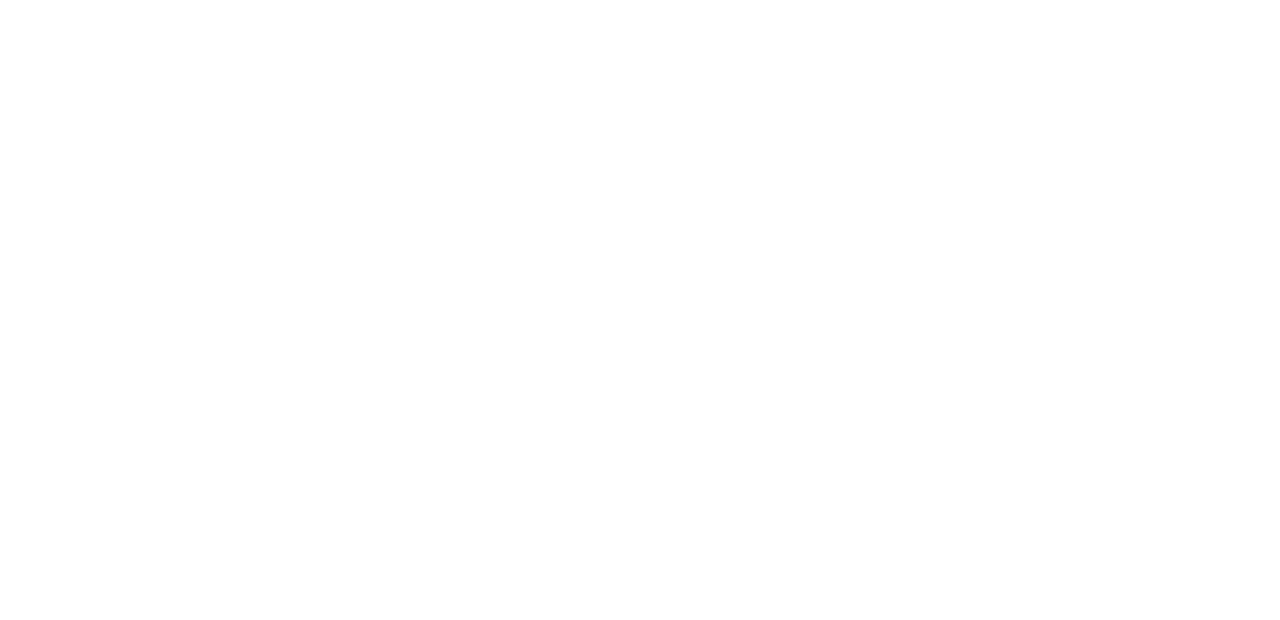
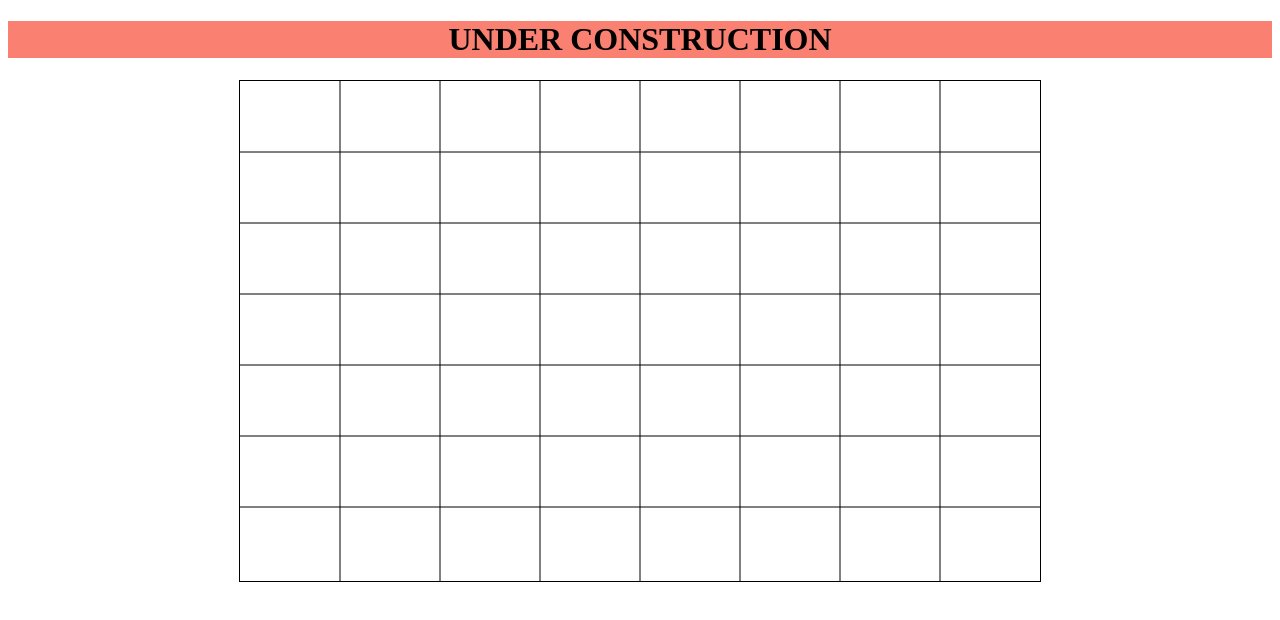
Before and after one commit to ajtw7/connect5-game, a plain HTML site: page index.html in a window 1280 px wide. Drawn offline with Linux system fonts and the light colour scheme.

Commit message:
added canvas with grid

```diff
--- a/index.html
+++ b/index.html
@@ -1,17 +1,21 @@
 <!DOCTYPE html>
 <html lang="en">
-<head>
-    <meta charset="UTF-8">
-    <meta http-equiv="X-UA-Compatible" content="IE=edge">
-    <meta name="viewport" content="width=device-width, initial-scale=1.0">
-    <link rel="stylesheet" href="styles/style.css">
+  <head>
+    <meta charset="UTF-8" />
+    <meta http-equiv="X-UA-Compatible" content="IE=edge" />
+    <meta name="viewport" content="width=device-width, initial-scale=1.0" />
+    <link rel="stylesheet" href="styles/style.css" />
     <title>Connect 5</title>
-</head>
-<body>
+  </head>
+  <body>
+    <div class="main">
+      <h1>UNDER CONSTRUCTION</h1>
+    </div>
 
-
-
+  <div class="canvas-div">
+    <canvas id="myCanvas" width="800" height="500"></canvas>
+  </div>
 
     <script src="scripts/index.js"></script>
-</body>
+  </body>
 </html>
--- a/scripts/index.js
+++ b/scripts/index.js
@@ -1,4 +1,109 @@
+const canvas = document.querySelector("#myCanvas")
+// console.log(canvas)
+const ctx = canvas.getContext('2d')
+
+// The first horizontal line
+ctx.beginPath();
+ctx.moveTo(100,0);
+ctx.lineTo(100,500);
+ctx.stroke();
+ctx.closePath();
+
+// The second horizontal line
+ctx.beginPath();
+ctx.moveTo(200,0);
+ctx.lineTo(200,500);
+ctx.stroke();
+ctx.closePath();
+
+// The third horizontal line
+ctx.beginPath();
+ctx.moveTo(300,0);
+ctx.lineTo(300,500);
+ctx.stroke();
+ctx.closePath();
+
+// The fourth horizontal line
+ctx.beginPath();
+ctx.moveTo(400,0);
+ctx.lineTo(400,500);
+ctx.stroke();
+ctx.closePath();
+
+// The fifth horizontal line
+ctx.beginPath();
+ctx.moveTo(500,0);
+ctx.lineTo(500,500);
+ctx.stroke();
+ctx.closePath();
+
+// The sixth horizontal line
+ctx.beginPath();
+ctx.moveTo(600,0);
+ctx.lineTo(600,500);
+ctx.stroke();
+ctx.closePath();
+
+// The seventh horizontal line
+ctx.beginPath();
+ctx.moveTo(700,0);
+ctx.lineTo(700,500);
+ctx.stroke();
+ctx.closePath();
+
+// ---------------------------
+
+// Vertical Line 01
+ctx.beginPath();
+ctx.moveTo(0, 71);
+ctx.lineTo(800, 71);
+ctx.stroke();
+ctx.closePath();
+
+// Vertical Line 02
+ctx.beginPath();
+ctx.moveTo(0, 142);
+ctx.lineTo(800, 142);
+ctx.stroke();
+ctx.closePath();
+
+// Vertical Line 03
+ctx.beginPath();
+ctx.moveTo(0, 213);
+ctx.lineTo(800, 213);
+ctx.stroke();
+ctx.closePath();
+
+// Vertical Line 04
+ctx.beginPath();
+ctx.moveTo(0, 284);
+ctx.lineTo(800, 284);
+ctx.stroke();
+ctx.closePath();
+
+// Vertical Line 05
+ctx.beginPath();
+ctx.moveTo(0, 355);
+ctx.lineTo(800, 355);
+ctx.stroke();
+ctx.closePath();
+
+// Vertical Line 06
+ctx.beginPath();
+ctx.moveTo(0, 426);
+ctx.lineTo(800, 426);
+ctx.stroke();
+ctx.closePath();
+
+
+
+
+
+
+
+
 // Initializing the main game space with 7 columns and 8 rows (56 positions).
+console.log('WASSUPPP')
 
 let tower = [
     row1 = [{
--- a/styles/style.css
+++ b/styles/style.css
@@ -0,0 +1,15 @@
+.main {
+    background-color: salmon;
+    text-align: center;
+}
+
+
+
+#myCanvas {
+    border: 1px solid black;
+}
+
+.canvas-div {
+    display: flex;
+    justify-content: center;
+}
```
